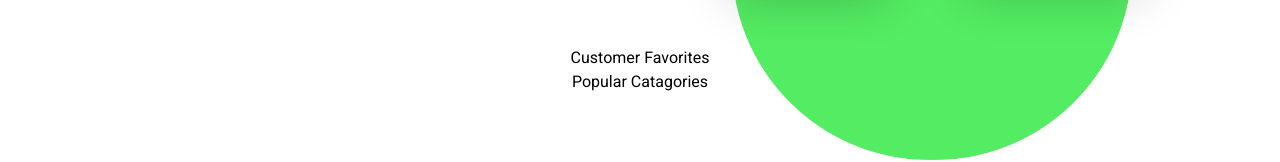
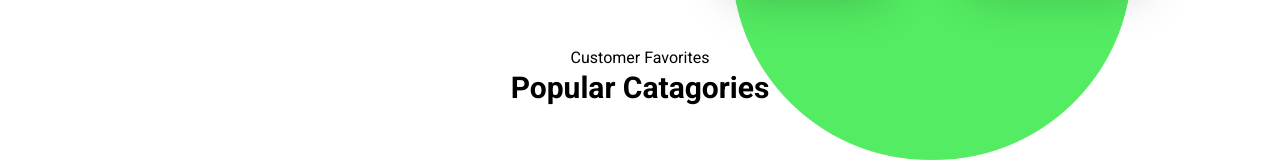
Before and after one commit to anikaivnath/Foodism, a React (Vite) app in the folder Foodism/: page / in a window 1280 px wide. Shown: the part 491-653 px from the top of the page. Built offline with nearby package versions, Linux system fonts and the light colour scheme; a web font is replaced by a local one.

Commit message:
feat(AboutSection): improve header styling for popular categories

```diff
--- a/Foodism/src/Components/AboutSection.jsx
+++ b/Foodism/src/Components/AboutSection.jsx
@@ -5,7 +5,7 @@ const AboutSection = () => {
     <div>
     <div className="text-center m-4 font-custom">
         <p>Customer Favorites</p>
-        <h1>Popular Catagories</h1>
+        <h1 className='font-bold text-3xl'>Popular Catagories</h1>
     </div>
 
     </div>
```
